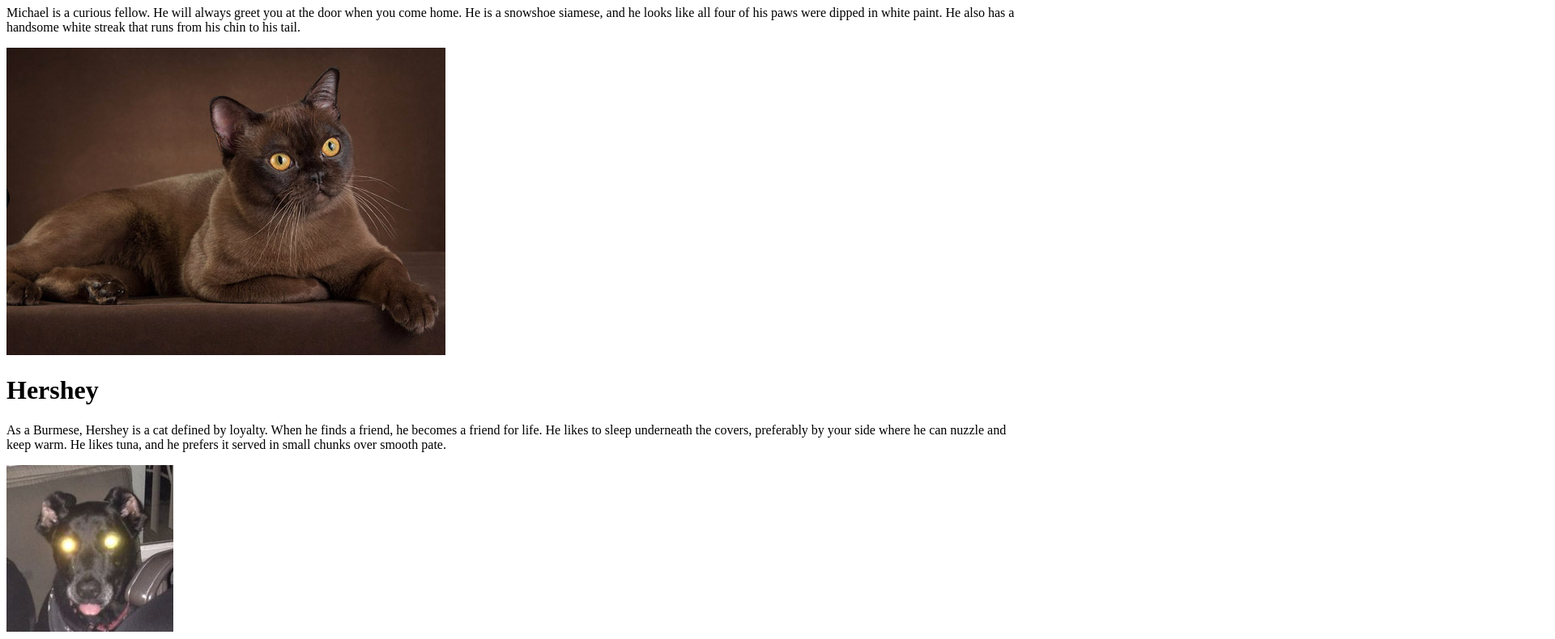
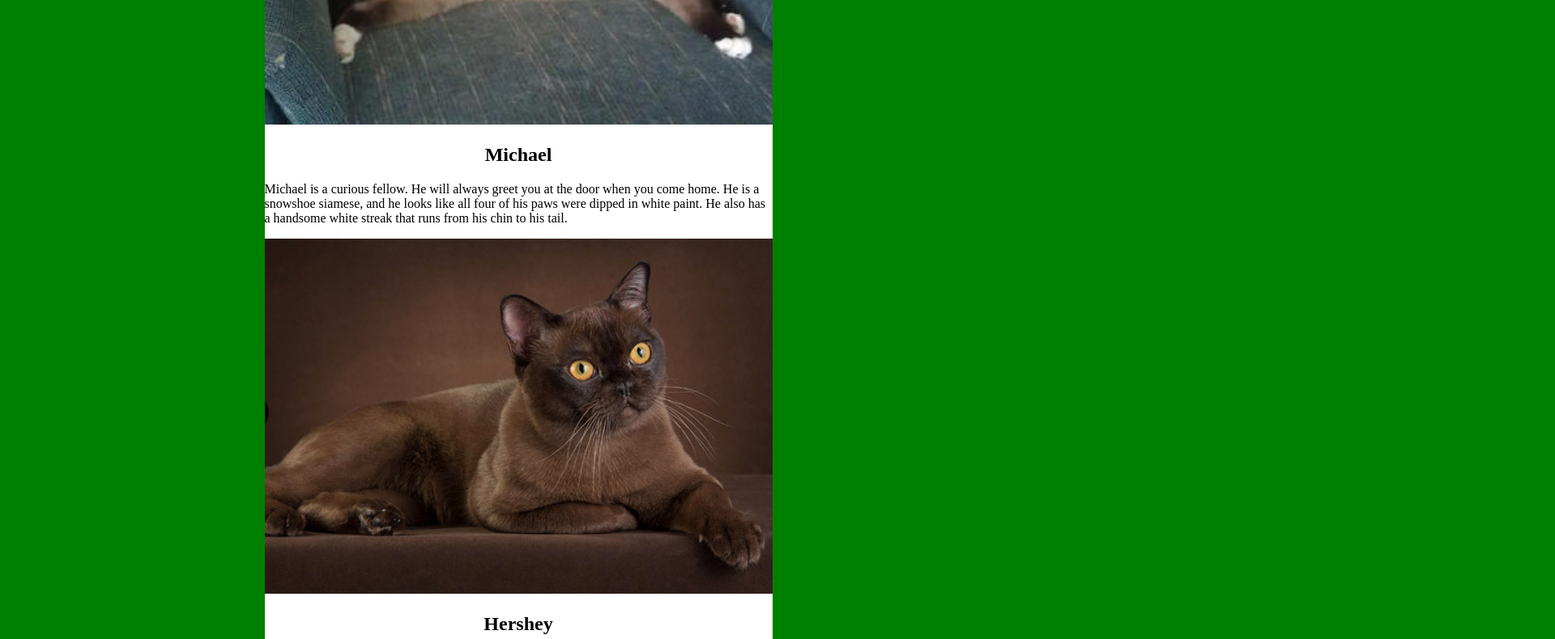
Before and after one commit to jonathanstull/animal-shelter, a plain HTML site: page index.html in a window 1280 px wide. Shown: the part 342-1132 px from the top of the page at 81% size, 1920 px wide, since content can reach past the window. Drawn offline with Linux system fonts and the light colour scheme.

Commit message:
create and center columns and change background colors
Co-authored-by: Brent Hubbard <hubbardbrent@hotmail.com>

```diff
--- a/css/style.css
+++ b/css/style.css
@@ -0,0 +1,21 @@
+body {
+  border: 10px;
+  border-color: green;
+  padding: 5px;
+  background-color: green;
+}
+
+.column {
+  margin: auto;
+  width: 50%;
+  background-color: white;
+}
+
+.column h1, h2 {
+  text-align: center;
+}
+
+img {
+  margin: auto;
+  width: 100%;
+}
--- a/index.html
+++ b/index.html
@@ -1,26 +1,30 @@
 <!DOCTYPE html>
 <html lang="en">
 <head>
+  <link href="css/style.css" rel="stylesheet" type="text/css">
   <meta charset="UTF-8">
   <meta http-equiv="X-UA-Compatible" content="IE=edge">
   <meta name="viewport" content="width=device-width, initial-scale=1.0">
-  <title>Document</title>
+  <title>Our Animal Shelter</title>
 </head>
 <body>
+  <div class="column">
+    <h1>Available for Adoption</h1>
     <img src="\img\michael.jpeg" alt="The Cat Michael">
-    <h1>Michael</h1>
+    <h2>Michael</h2>
     <p>Michael is a curious fellow. He will always greet you at the door when you come home. He is a snowshoe siamese, and he looks like all four of his paws were dipped in white paint. He also has a handsome white streak that runs from his chin to his tail.</p>
     <img src="\img\hershey.png" alt="The Awesome cat hershey">
-    <h1>Hershey</h1>
+    <h2>Hershey</h2>
     <p>As a Burmese, Hershey is a cat defined by loyalty. When he finds a friend, he becomes a friend for life. He likes to sleep underneath the covers, preferably by your side where he can nuzzle and keep warm. He likes tuna, and he prefers it served in small chunks over smooth pate.</p>
     <img src="\img\moe.jpg" alt="The Dog Moe">
-    <h1>Moe</h1>
+    <h2>Moe</h2>
     <p>Moe is a loving black lab that has a very calm temperament and loves to cuddle. He is 1 year old and gets along well with all other animals. This includes chickens, cats, and other dogs. He enjoys long walks on the beach and bacon grease. He also loves sailing.</p>
     <img src="\img\bella.jpg" alt="The Dog Bella">
-    <h1>Bella</h1>
+    <h2>Bella</h2>
     <p>Bella is an 80-pound ball of love. She is extremely loyal and does not like when anyone or anything comes near the car. She is a built-in car alarm of sorts. She enjoys playing ball and pulling on the leash the entire time you are on a walk. </p>
     <img src="\img\flea.jpg" alt="The Cat Flea">
-    <h1>Flea</h1>
+    <h2>Flea</h2>
     <p>Flea is a calico cat with a funky tail that loves playing with chickens and other dogs. She is box trained but prefers to be outside and enjoying the weather. She weighs around 5-lbs and would love to come home with you to cuddle. Flea is very talkative and will retrieve bottle caps from certain beers. She is a great animal and deserves a great and loving home.</p>
+  </div>
 </body>
 </html>
```
